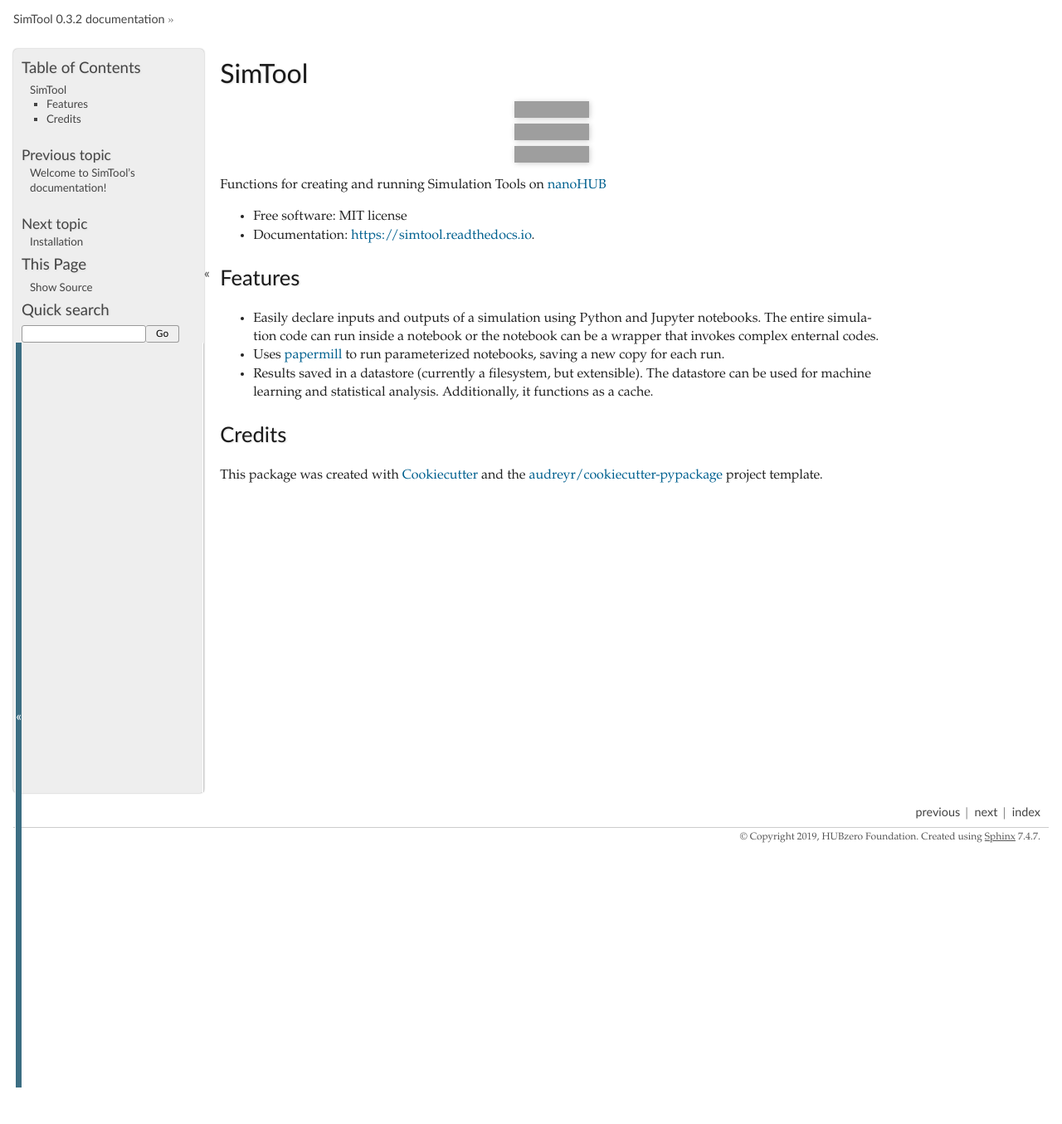
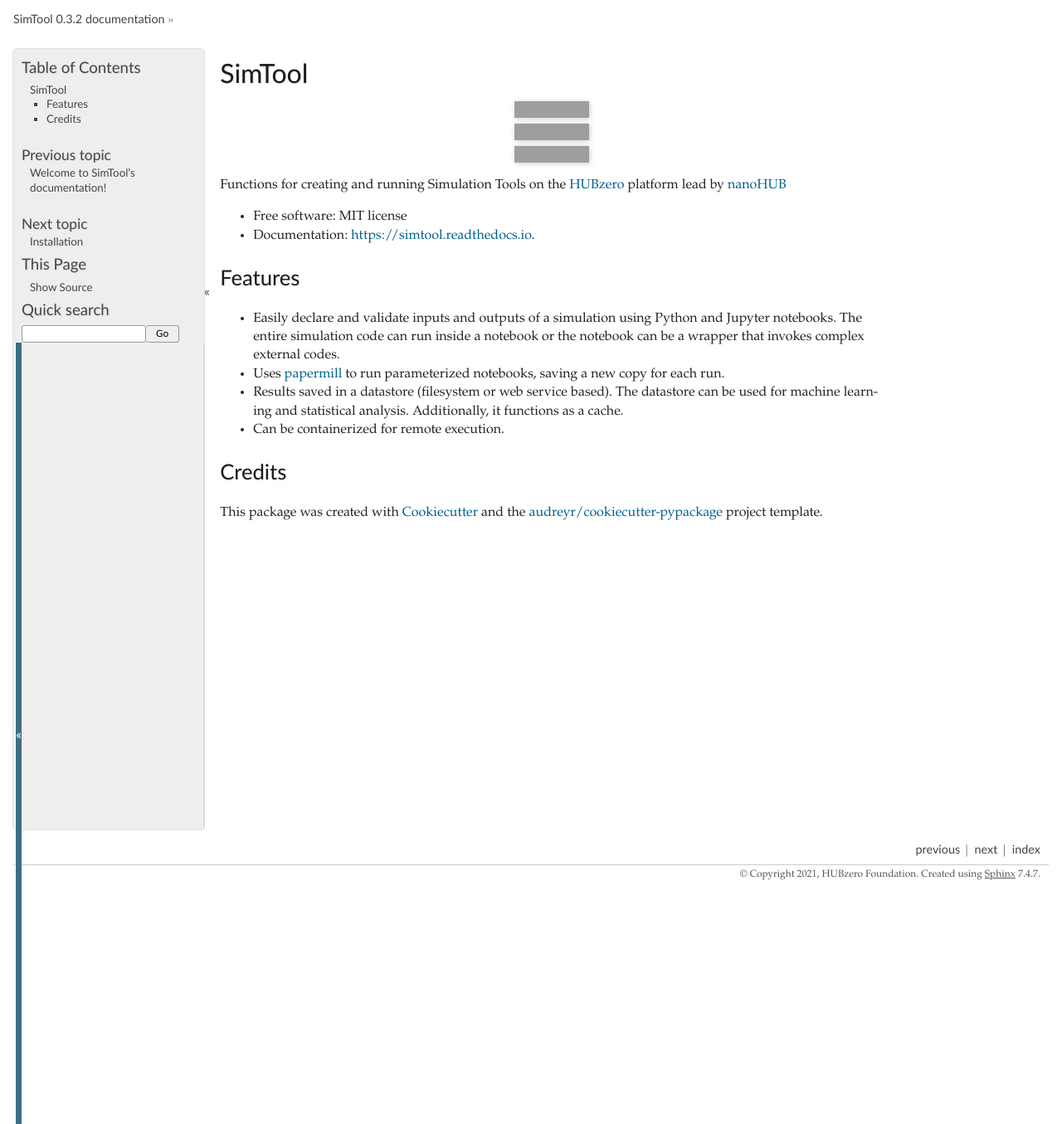
Before and after one commit to hubzero/simtool, a Sphinx documentation site: the page built from docs/readme.rst, in a window 1280 px wide. Shown: the whole page at 83% size. Built offline with Sphinx 7.4.7, drawn with Linux system fonts in a browser that asks for light colours; before the commit the page ends 1311 px from its top, so only the background shows below that; grey boxes are pictures that could not be loaded.

Commit message:
Update README and copyright date

```diff
--- a/README.rst
+++ b/README.rst
@@ -13,7 +13,7 @@
         :target: https://simtool.readthedocs.io/en/latest/?badge=latest
         :alt: Documentation Status
 
-Functions for creating and running Simulation Tools on nanoHUB_
+Functions for creating and running Simulation Tools on the HUBzero_ platform lead by nanoHUB_
 
 * Free software: MIT license
 * Documentation: https://simtool.readthedocs.io.
@@ -22,12 +22,13 @@
 Features
 --------
 
-* Easily declare inputs and outputs of a simulation using Python and Jupyter notebooks. The entire simulation code can run inside a notebook or the notebook can be a wrapper that invokes complex enternal codes.
+* Easily declare and validate inputs and outputs of a simulation using Python and Jupyter notebooks. The entire simulation code can run inside a notebook or the notebook can be a wrapper that invokes complex external codes.
 
 * Uses papermill_ to run parameterized notebooks, saving a new copy for each run.
 
-* Results saved in a datastore (currently a filesystem, but extensible).  The datastore can be used for machine learning and statistical analysis.  Additionally, it functions as a cache.
+* Results saved in a datastore (filesystem or web service based).  The datastore can be used for machine learning and statistical analysis.  Additionally, it functions as a cache.
 
+* Can be containerized for remote execution.
 
 
 
@@ -36,6 +37,7 @@
 
 This package was created with Cookiecutter_ and the `audreyr/cookiecutter-pypackage`_ project template.
 
+.. _HUBzero: https://help.hubzero.org
 .. _nanoHUB: https://nanohub.org
 .. _Cookiecutter: https://github.com/audreyr/cookiecutter
 .. _`audreyr/cookiecutter-pypackage`: https://github.com/audreyr/cookiecutter-pypackage
--- a/docs/conf.py
+++ b/docs/conf.py
@@ -59,7 +59,7 @@
 
 # General information about the project.
 project = u'SimTool'
-copyright = u"2019, HUBzero Foundation"
+copyright = u"2021, HUBzero Foundation"
 
 # The version info for the project you're documenting, acts as replacement
 # for |version| and |release|, also used in various other places throughout
```
